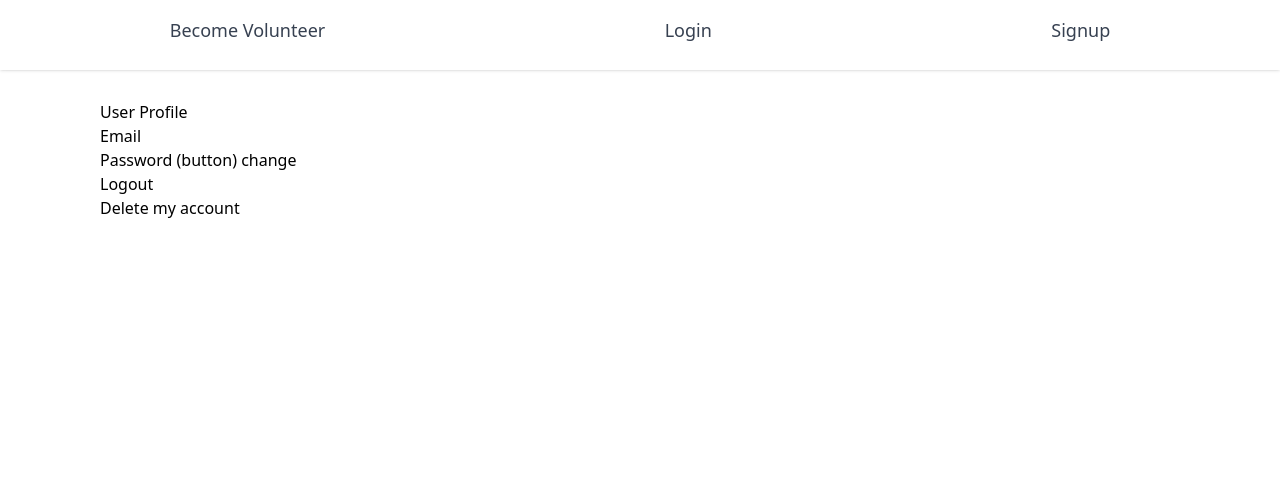
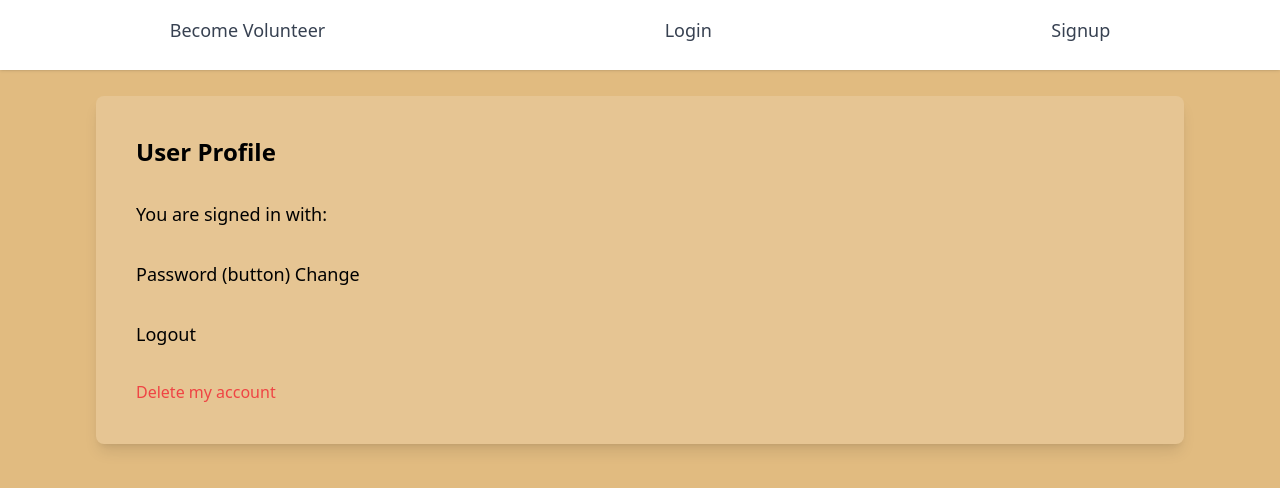
Before and after one commit to Minkavlerne/cafe-kea-frontend, a React (Vite) app: page /settings in a window 1280 px wide. Shown: the top 488 px of the page. Built offline with nearby package versions, Linux system fonts and the light colour scheme.

Commit message:
Cm-28 design

```diff
--- a/src/components/UserProfile.tsx
+++ b/src/components/UserProfile.tsx
@@ -2,17 +2,21 @@ import { useEffect, useState } from "react";
 import { getUserByEmail } from "../services/apiFacade";
 
 export default function UserProfile() {
+    // const [user, setUser] = useState(null);
+
     useEffect(() => {
         getUserByEmail(localStorage.getItem("email")!).then((data) => console.log(data));
-    });
+    }, []);
 
     return (
-        <div className="p-[100px]">
-            <h1>User Profile</h1>
-            <p>Email</p>
-            <p>Password (button) change</p>
-            <p>Logout</p>
-            <p>Delete my account</p>
+        <div className="p-24 bg-background-kea min-h-screen">
+            <div className="bg-white bg-opacity-15 p-10 rounded-lg shadow-lg">
+                <h1 className="font-bold text-2xl pb-8">User Profile</h1>
+                <p className="pb-8 text-lg">You are signed in with:</p>
+                <p className="pb-8 text-lg">Password (button) Change</p>
+                <p className="pb-8 text-lg">Logout</p>
+                <p className="text-red-500 hover:text-red-700 cursor-pointer">Delete my account</p>
+            </div>
         </div>
     );
 }
--- /dev/null
+++ b/src/pages/SettingsPage.tsx
@@ -0,0 +1,9 @@
+import UserProfile from "../components/UserProfile";
+
+export default function SettingsPage() {
+    return (
+        <div>
+            <UserProfile />
+        </div>
+    );
+}
```
